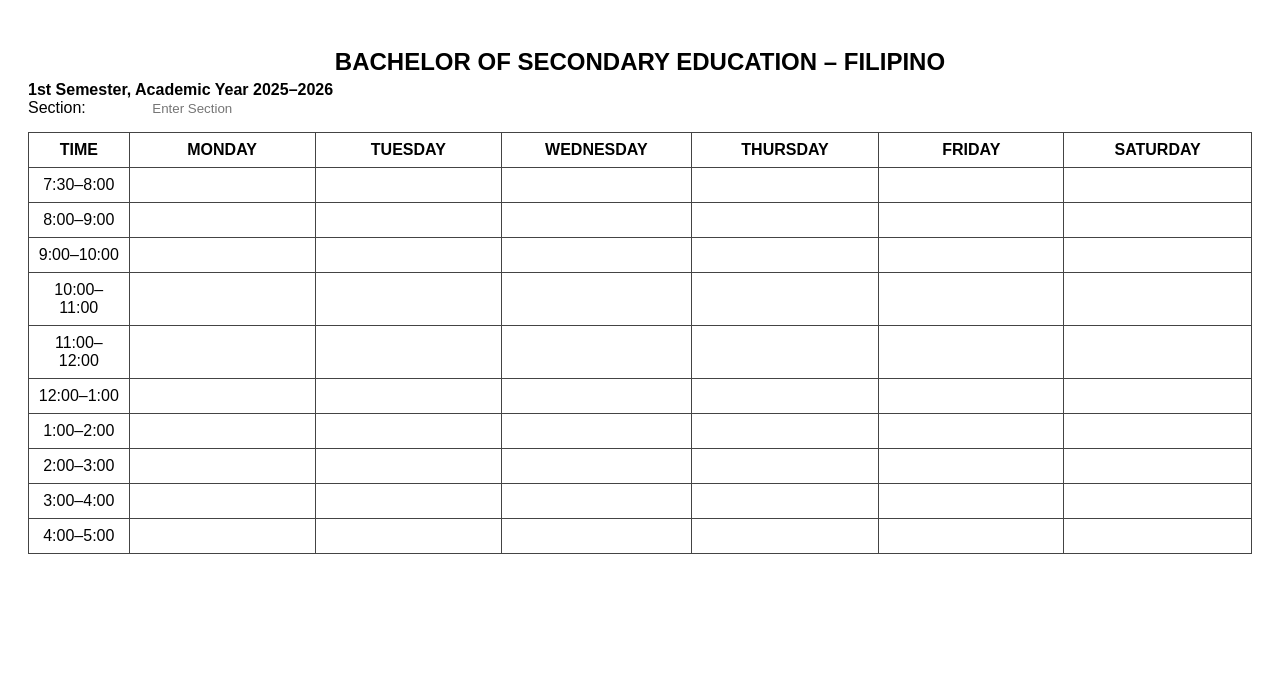
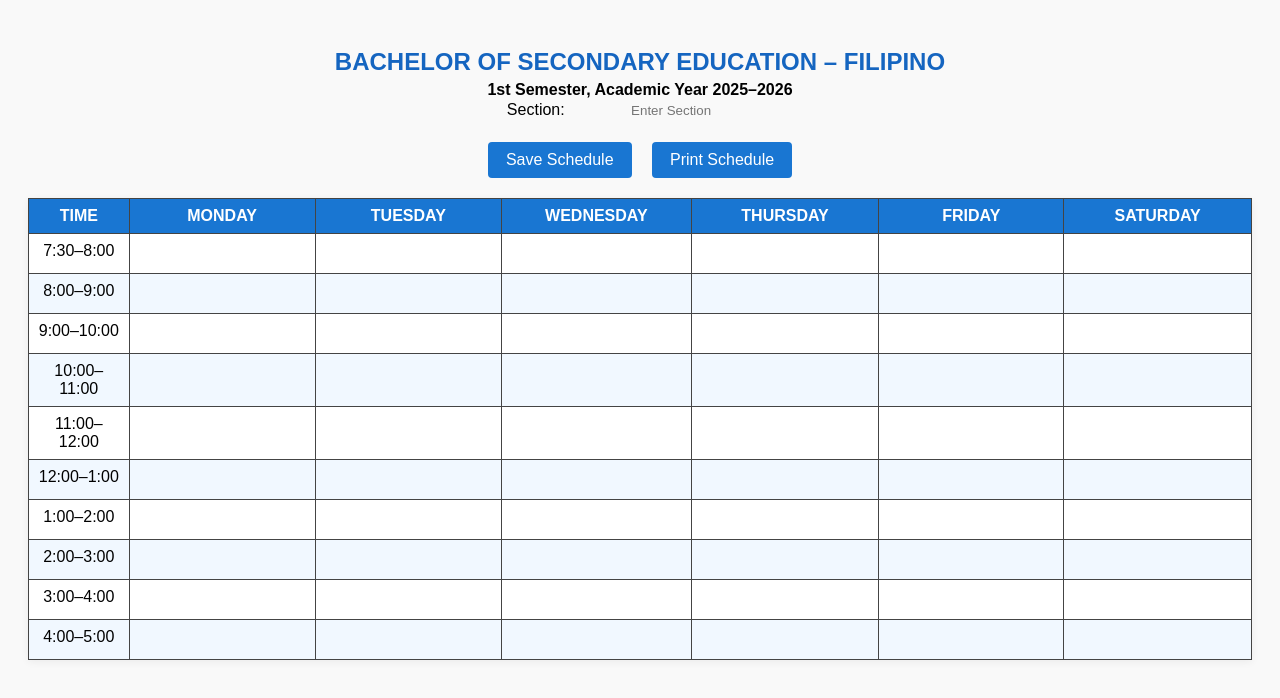
Before and after one commit to Carl-Tech18/Sched, a plain HTML site: page sched.html in a window 1280 px wide. Drawn offline with Linux system fonts and the light colour scheme.

Commit message:
Update sched.html

```diff
--- a/sched.html
+++ b/sched.html
@@ -7,15 +7,23 @@
     body {
       font-family: Arial, sans-serif;
       padding: 20px;
+      background: #f9f9f9;
     }
     h2 {
       text-align: center;
       margin-bottom: 5px;
+      color: #1565c0;
+    }
+    .header {
+      margin-bottom: 10px;
+      text-align: center;
     }
     table {
       width: 100%;
       border-collapse: collapse;
       margin-top: 15px;
+      background: #fff;
+      box-shadow: 0 2px 8px rgba(0,0,0,0.06);
     }
     th, td {
       border: 1px solid #444;
@@ -23,17 +31,58 @@
       text-align: center;
       vertical-align: top;
     }
-    input {
+    th {
+      background: #1976d2;
+      color: #fff;
+    }
+    tbody tr:nth-child(even) {
+      background: #f1f8ff;
+    }
+    input[type="text"] {
       width: 100%;
       border: none;
       text-align: center;
+      padding: 4px 2px;
+      border-radius: 5px;
+      background: transparent;
+      transition: background 0.2s;
     }
-    input:focus {
+    input[type="text"]:focus {
       outline: none;
       background-color: #e0f7fa;
     }
-    .header {
-      margin-bottom: 10px;
+    .btn-group {
+      text-align: center;
+      margin: 20px 0;
+    }
+    button {
+      background: #1976d2;
+      color: #fff;
+      border: none;
+      padding: 9px 18px;
+      border-radius: 4px;
+      margin: 0 8px;
+      cursor: pointer;
+      font-size: 1em;
+    }
+    button:hover {
+      background: #1565c0;
+    }
+    @media print {
+      body {
+        background: #fff;
+        padding: 0;
+      }
+      .btn-group, .header input {
+        display: none !important;
+      }
+      table {
+        box-shadow: none;
+        font-size: 13px;
+      }
+      th, td {
+        border-color: #000;
+      }
     }
   </style>
 </head>
@@ -42,10 +91,15 @@
   <h2>BACHELOR OF SECONDARY EDUCATION – FILIPINO</h2>
   <div class="header">
     <strong>1st Semester, Academic Year 2025–2026</strong><br>
-    Section: <input type="text" placeholder="Enter Section" style="width: 200px;">
+    Section: <input type="text" id="sectionName" placeholder="Enter Section" style="width: 200px;">
   </div>
 
-  <table>
+  <div class="btn-group">
+    <button onclick="saveSchedule()">Save Schedule</button>
+    <button onclick="window.print()">Print Schedule</button>
+  </div>
+
+  <table id="scheduleTable">
     <thead>
       <tr>
         <th>TIME</th>
@@ -58,50 +112,68 @@
       </tr>
     </thead>
     <tbody>
-      <!-- Time Rows -->
-      <!-- Repeat and edit these rows as needed -->
       <tr>
         <td>7:30–8:00</td>
-        <td><input></td><td><input></td><td><input></td><td><input></td><td><input></td><td><input></td>
+        <td><input type="text"></td><td><input type="text"></td><td><input type="text"></td><td><input type="text"></td><td><input type="text"></td><td><input type="text"></td>
       </tr>
       <tr>
         <td>8:00–9:00</td>
-        <td><input></td><td><input></td><td><input></td><td><input></td><td><input></td><td><input></td>
+        <td><input type="text"></td><td><input type="text"></td><td><input type="text"></td><td><input type="text"></td><td><input type="text"></td><td><input type="text"></td>
       </tr>
       <tr>
         <td>9:00–10:00</td>
-        <td><input></td><td><input></td><td><input></td><td><input></td><td><input></td><td><input></td>
+        <td><input type="text"></td><td><input type="text"></td><td><input type="text"></td><td><input type="text"></td><td><input type="text"></td><td><input type="text"></td>
       </tr>
       <tr>
         <td>10:00–11:00</td>
-        <td><input></td><td><input></td><td><input></td><td><input></td><td><input></td><td><input></td>
+        <td><input type="text"></td><td><input type="text"></td><td><input type="text"></td><td><input type="text"></td><td><input type="text"></td><td><input type="text"></td>
       </tr>
       <tr>
         <td>11:00–12:00</td>
-        <td><input></td><td><input></td><td><input></td><td><input></td><td><input></td><td><input></td>
+        <td><input type="text"></td><td><input type="text"></td><td><input type="text"></td><td><input type="text"></td><td><input type="text"></td><td><input type="text"></td>
       </tr>
       <tr>
         <td>12:00–1:00</td>
-        <td><input></td><td><input></td><td><input></td><td><input></td><td><input></td><td><input></td>
+        <td><input type="text"></td><td><input type="text"></td><td><input type="text"></td><td><input type="text"></td><td><input type="text"></td><td><input type="text"></td>
       </tr>
       <tr>
         <td>1:00–2:00</td>
-        <td><input></td><td><input></td><td><input></td><td><input></td><td><input></td><td><input></td>
+        <td><input type="text"></td><td><input type="text"></td><td><input type="text"></td><td><input type="text"></td><td><input type="text"></td><td><input type="text"></td>
       </tr>
       <tr>
         <td>2:00–3:00</td>
-        <td><input></td><td><input></td><td><input></td><td><input></td><td><input></td><td><input></td>
+        <td><input type="text"></td><td><input type="text"></td><td><input type="text"></td><td><input type="text"></td><td><input type="text"></td><td><input type="text"></td>
       </tr>
       <tr>
         <td>3:00–4:00</td>
-        <td><input></td><td><input></td><td><input></td><td><input></td><td><input></td><td><input></td>
+        <td><input type="text"></td><td><input type="text"></td><td><input type="text"></td><td><input type="text"></td><td><input type="text"></td><td><input type="text"></td>
       </tr>
       <tr>
         <td>4:00–5:00</td>
-        <td><input></td><td><input></td><td><input></td><td><input></td><td><input></td><td><input></td>
+        <td><input type="text"></td><td><input type="text"></td><td><input type="text"></td><td><input type="text"></td><td><input type="text"></td><td><input type="text"></td>
       </tr>
     </tbody>
   </table>
 
+  <script>
+    function saveSchedule() {
+      let table = document.getElementById('scheduleTable');
+      let section = document.getElementById('sectionName').value;
+      let csv = 'Section:,' + section + '\\n';
+      for (let row of table.rows) {
+        let rowData = [];
+        for (let cell of row.cells) {
+          let input = cell.querySelector('input[type="text"]');
+          rowData.push(input ? input.value.replace(/,/g, ' ') : cell.textContent);
+        }
+        csv += rowData.join(',') + '\\n';
+      }
+      let blob = new Blob([csv], {type: 'text/csv'});
+      let link = document.createElement('a');
+      link.href = URL.createObjectURL(blob);
+      link.download = 'schedule.csv';
+      link.click();
+    }
+  </script>
 </body>
 </html>
```
